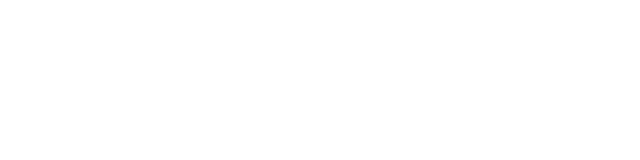
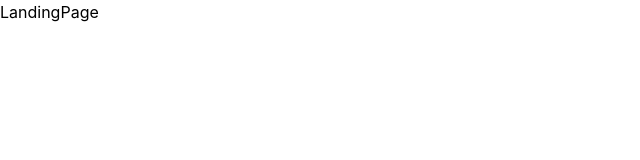
Before and after one commit to JamesThomas0727/portfolio, a React (Create React App) app in the folder frontend/: page / in a window 1280 px wide. Before the commit this address had no page. Shown: the top 160 px of the page, without its empty margins (0-640 px from the left). Built offline with nearby package versions, Linux system fonts and the light colour scheme.

Commit message:
Add route features.

```diff
--- a/frontend/src/App.js
+++ b/frontend/src/App.js
@@ -1,21 +1,27 @@
 import logo from './logo.svg';
 import './App.css';
 
-import { BrowserRouter, Routes, Route } from "react-router-dom";
+//======================================================================
+import { BrowserRouter, Routes, Route, Navigate } from "react-router-dom";
+import routes from './routes/routes';
+
+//======================================================================
 function App() {
   return (
+    //==================================================================
     <BrowserRouter>
       <Routes>
-        <Route>
-          {/* <div className="App">
-            <header className="App-header">
-
-            </header>
-          </div> */}
-        </Route>
+        {routes.map(({ path, element }, index) => {
+          return (
+            <Route
+              key={index}
+              path={path}
+              element={element} />
+          )
+        })}
       </Routes>
     </BrowserRouter>
+    //==================================================================
   );
 }
-
 export default App;
--- /dev/null
+++ b/frontend/src/pages/LandingPage.js
@@ -0,0 +1,12 @@
+/**
+ * Author: James Thomas
+ * Date: 2024/12/27
+ * Description: Database model to manage 'clients' collection.
+ */
+import React from 'react'
+
+export default function LandingPage() {
+    return (
+        <div>LandingPage</div>
+    )
+}
--- /dev/null
+++ b/frontend/src/pages/LoadingPage.js
@@ -0,0 +1,12 @@
+/**
+ * Author: James Thomas
+ * Date: 2024/12/27
+ * Description: Database model to manage 'clients' collection.
+ */
+import React from 'react'
+
+export default function LoadingPage() {
+    return (
+        <div>LoadingPage</div>
+    )
+}
--- /dev/null
+++ b/frontend/src/pages/NotFoundPage.js
@@ -0,0 +1,12 @@
+/**
+ * Author: James Thomas
+ * Date: 2024/12/27
+ * Description: Database model to manage 'clients' collection.
+ */
+import React from 'react'
+
+export default function NotFoundPage() {
+    return (
+        <div>NotFoundPage</div>
+    )
+}
--- a/frontend/src/redux/store.js
+++ b/frontend/src/redux/store.js
@@ -1,8 +1,5 @@
 import { configureStore } from "@reduxjs/toolkit";
 // import cartReducer from './cartSlice';
-// import currencyReducer from './currencySlice';
-// import filterReducer from './filterSlice';
-// import sortReducer from './sortSlice';
 const store = configureStore({
     reducer: {
         // cart:
--- /dev/null
+++ b/frontend/src/routes/routes.js
@@ -0,0 +1,25 @@
+/**
+ * Author: James Thomas
+ * Date: 2024/12/28
+ * Description: Routes array for route mapping
+ */
+import LandingPage from '../pages/LandingPage';
+import LoadingPage from '../pages/LoadingPage';
+import NotFoundPage from '../pages/NotFoundPage';
+
+const routes = [
+    {
+        path: '/',
+        element: <LandingPage />
+    },
+    {
+        path: '/loading',
+        element: <LoadingPage />
+    },
+    {
+        path: '*',
+        element: <NotFoundPage />
+    }
+];
+
+export default routes;
```
